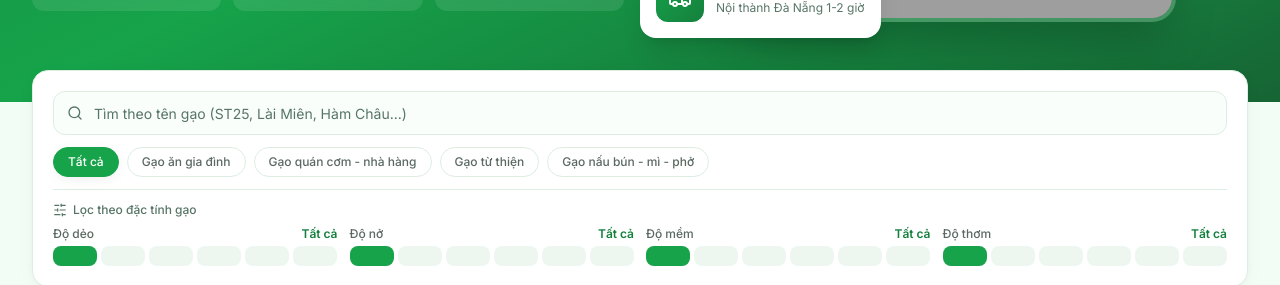
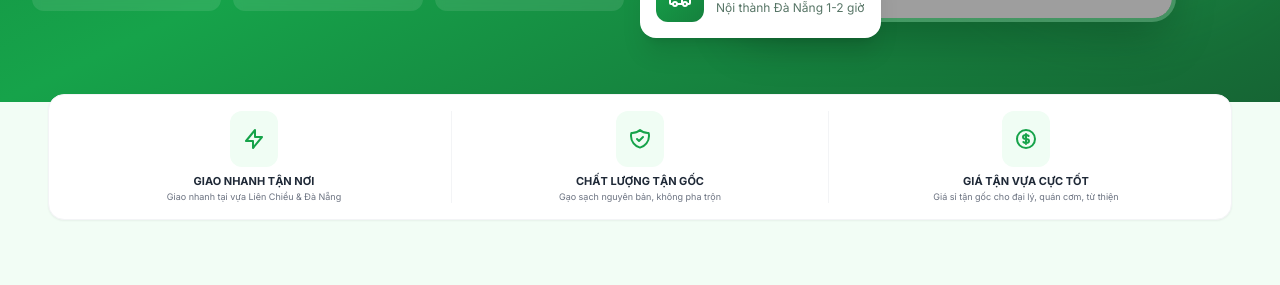
Before and after one commit to chucuoi07kt/gaothanhthuy, a Next.js app: page / in a window 1280 px wide. Shown: the part 570-855 px from the top of the page. Built offline with nearby package versions, Linux system fonts and the light colour scheme; grey boxes are pictures that could not be loaded.

Commit message:
Update page.tsx

```diff
--- a/app/page.tsx
+++ b/app/page.tsx
@@ -54,11 +54,46 @@ export default function HomePage() {
 
       <section className="relative -mt-8 pb-4">
         <div className="container-page">
-          <QuickSearch
-            filters={filters}
-            onChange={setFilters}
-            categories={categories}
-          />
+          {/* KHỐI 3 CAM KẾT VÀNG THAY THẾ THANH LỌC SẢN PHẨM CŨ */}
+<div className="my-6 px-4">
+  <div className="bg-white rounded-2xl border border-gray-100 shadow-sm p-4 grid grid-cols-3 gap-2">
+
+    {/* Cột 1: Giao hàng nhanh */}
+    <div className="flex flex-col items-center text-center px-1">
+      <div className="w-12 h-14 flex items-center justify-center text-brand-600 bg-green-50 rounded-xl mb-2">
+        <svg className="w-6 h-6" fill="none" stroke="currentColor" viewBox="0 0 24 24" xmlns="http://www.w3.org/2000/svg">
+          <path strokeLinecap="round" strokeLinejoin="round" strokeWidth="2" d="M13 10V3L4 14h7v7l9-11h-7z"></path>
+        </svg>
+      </div>
+      <h3 className="text-[11px] font-bold text-gray-800 leading-tight">GIAO NHANH TẬN NƠI</h3>
+      <p className="text-[9px] text-gray-500 mt-0.5 leading-snug">Giao nhanh tại vựa Liên Chiểu & Đà Nẵng</p>
+    </div>
+
+    {/* Cột 2: Chất lượng tận gốc */}
+    <div className="flex flex-col items-center text-center px-1 border-x border-gray-100">
+      <div className="w-12 h-14 flex items-center justify-center text-brand-600 bg-green-50 rounded-xl mb-2">
+        <svg className="w-6 h-6" fill="none" stroke="currentColor" viewBox="0 0 24 24" xmlns="http://www.w3.org/2000/svg">
+          <path strokeLinecap="round" strokeLinejoin="round" strokeWidth="2" d="M9 12l2 2 4-4m5.618-4.016A11.955 11.955 0 0112 2.944a11.955 11.955 0 01-8.618 3.04A12.02 12.02 0 003 9c0 5.591 3.824 10.29 9 11.622 5.176-1.332 9-6.03 9-11.622 0-1.042-.133-2.052-.382-3.016z"></path>
+        </svg>
+      </div>
+      <h3 className="text-[11px] font-bold text-gray-800 leading-tight">CHẤT LƯỢNG TẬN GỐC</h3>
+      <p className="text-[9px] text-gray-500 mt-0.5 leading-snug">Gạo sạch nguyên bản, không pha trộn</p>
+    </div>
+
+    {/* Cột 3: Giá tốt nhất */}
+    <div className="flex flex-col items-center text-center px-1">
+      <div className="w-12 h-14 flex items-center justify-center text-brand-600 bg-green-50 rounded-xl mb-2">
+        <svg className="w-6 h-6" fill="none" stroke="currentColor" viewBox="0 0 24 24" xmlns="http://www.w3.org/2000/svg">
+          <path strokeLinecap="round" strokeLinejoin="round" strokeWidth="2" d="M12 8c-1.657 0-3 .895-3 2s1.343 2 3 2 3 .895 3 2-1.343 2-3 2m0-8c1.11 0 2.08.402 2.599 1M12 8V7m0 1v8m0 0v1m0-1c-1.11 0-2.08-.402-2.599-1M21 12a9 9 0 11-18 0 9 9 0 0118 0z"></path>
+        </svg>
+      </div>
+      <h3 className="text-[11px] font-bold text-gray-800 leading-tight">GIÁ TẬN VỰA CỰC TỐT</h3>
+      <p className="text-[9px] text-gray-500 mt-0.5 leading-snug">Giá sỉ tận gốc cho đại lý, quán cơm, từ thiện</p>
+    </div>
+
+  </div>
+</div>
+
         </div>
       </section>
 
```
